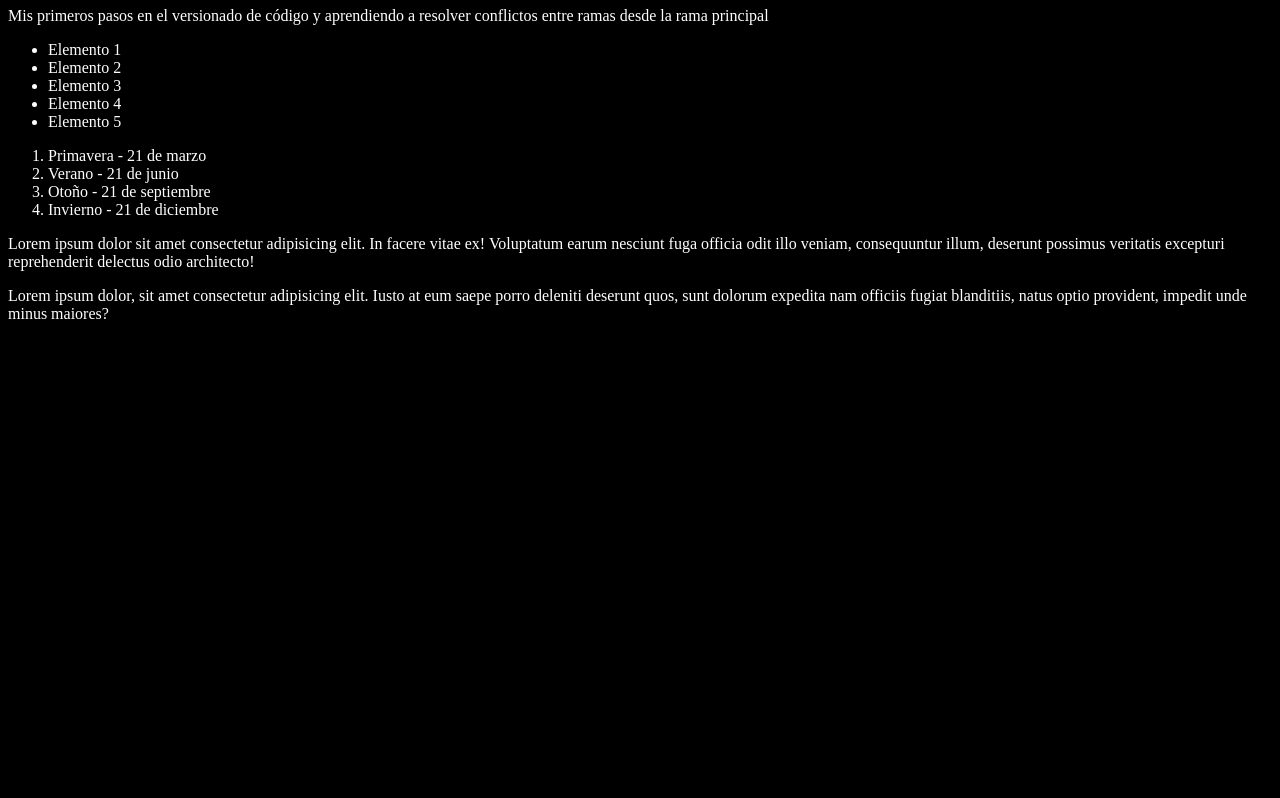
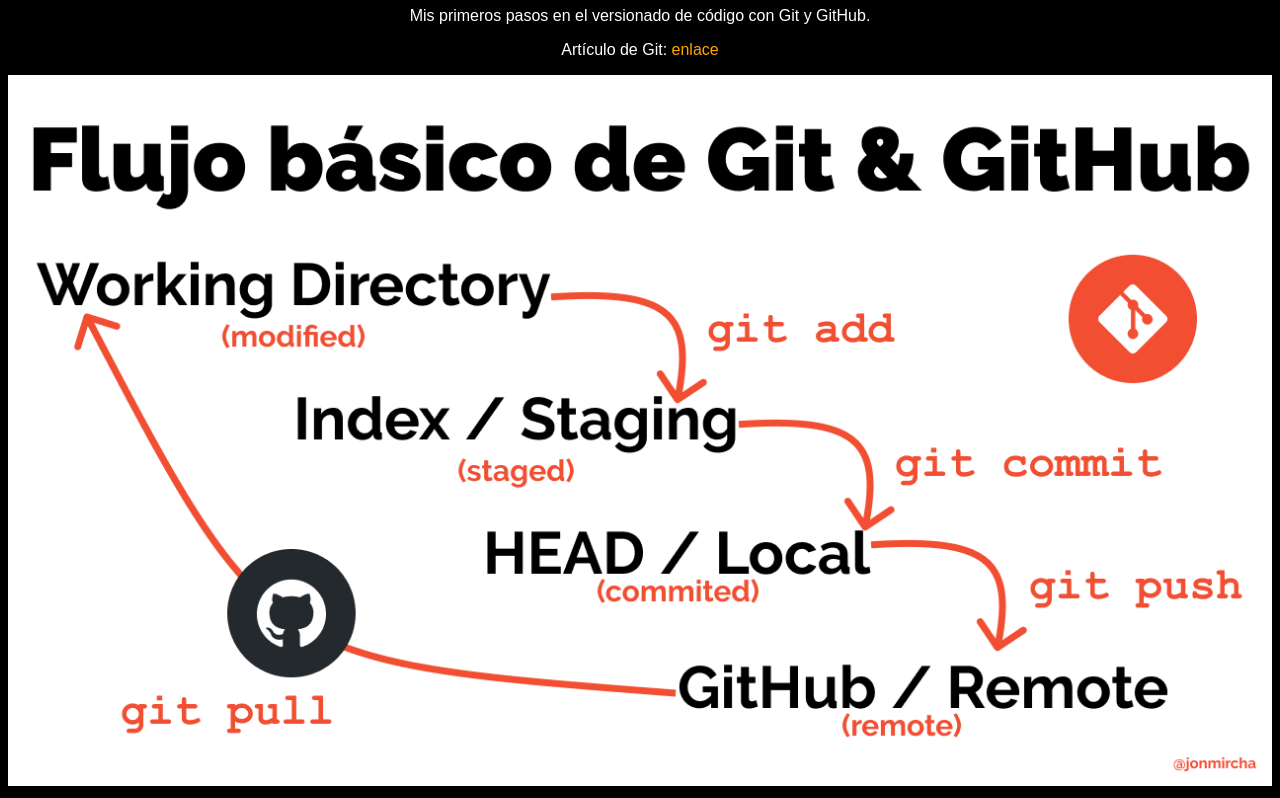
Before and after one commit to Emmalcd/cursogit, a plain HTML site: page index.html in a window 1280 px wide. Shown: the part 73-871 px from the top of the page. Before the commit the page ends 800 px from the top, so only its background shows below. Drawn offline with Linux system fonts and the light colour scheme.

Commit message:
Agregando imagen de flujo Git

```diff
--- a/index.html
+++ b/index.html
@@ -8,34 +8,12 @@
   </head>
   <body>
     <h1>Aprendiendo Git</h1>
+    <p>Mis primeros pasos en el versionado de código con Git y GitHub.</p>
     <p>
-      Mis primeros pasos en el versionado de código y aprendiendo a resolver
-      conflictos entre ramas desde la rama principal
+      Artículo de Git:
+      <a href="https://jonmircha.com/git" target="_blank">enlace</a>
     </p>
-    <ul>
-      <li>Elemento 1</li>
-      <li>Elemento 2</li>
-      <li>Elemento 3</li>
-      <li>Elemento 4</li>
-      <li>Elemento 5</li>
-    </ul>
-    <ol>
-      <li>Primavera - 21 de marzo</li>
-      <li>Verano - 21 de junio</li>
-      <li>Otoño - 21 de septiembre</li>
-      <li>Invierno - 21 de diciembre</li>
-    </ol>
-    <p>
-      Lorem ipsum dolor sit amet consectetur adipisicing elit. In facere vitae
-      ex! Voluptatum earum nesciunt fuga officia odit illo veniam, consequuntur
-      illum, deserunt possimus veritatis excepturi reprehenderit delectus odio
-      architecto!
-    </p>
-    <p>
-      Lorem ipsum dolor, sit amet consectetur adipisicing elit. Iusto at eum
-      saepe porro deleniti deserunt quos, sunt dolorum expedita nam officiis
-      fugiat blanditiis, natus optio provident, impedit unde minus maiores?
-    </p>
+    <img src="img/git-flow.png" alt="Imagen del flujo de Git" />
     <script src="index.js"></script>
   </body>
 </html>
--- a/style.css
+++ b/style.css
@@ -1,4 +1,18 @@
 html {
   background-color: black;
   color: white;
+  font-family: sans-serif;
+  text-align: center;
 }
+
+a {
+  color: orange;
+  text-decoration: none;
+}
+a:hover {
+  color: orangered;
+}
+
+img {
+  max-width: 100%;
+}
```
Also changed, not shown: img/git-flow.png (added).
